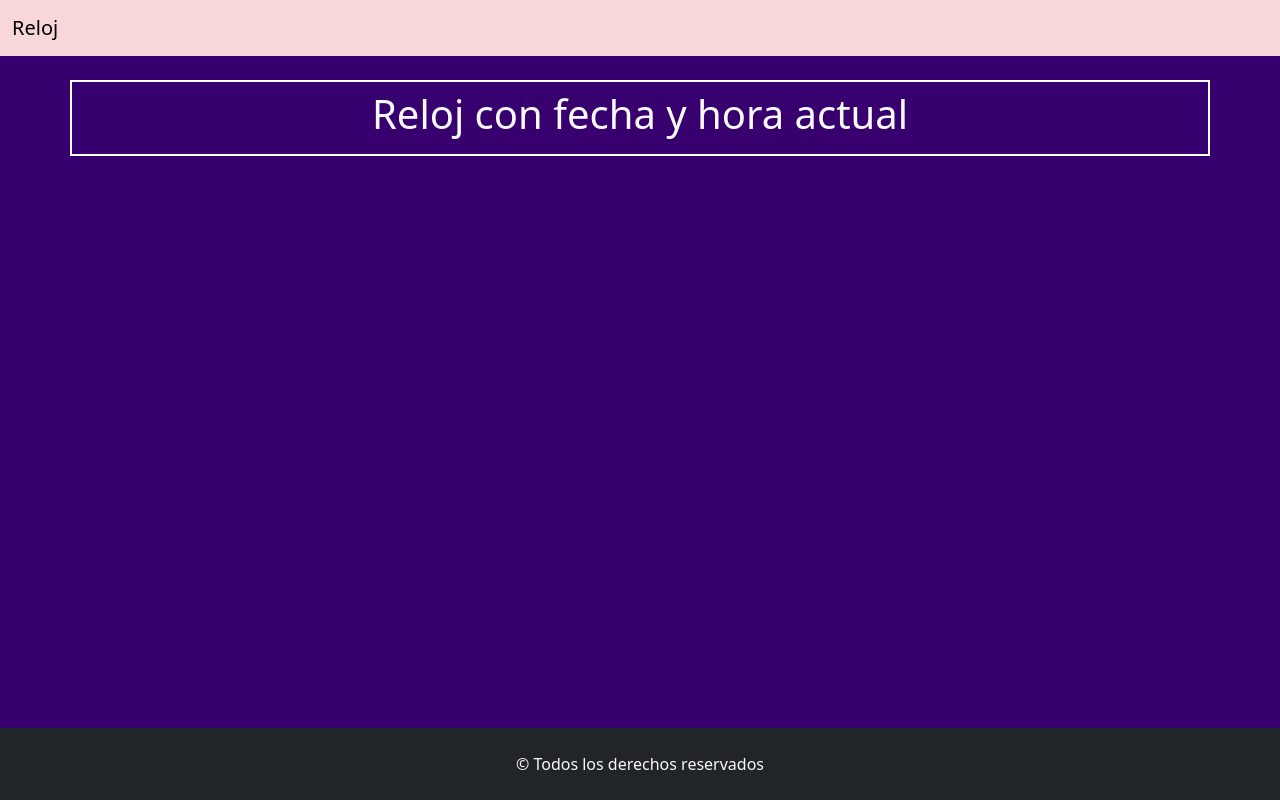
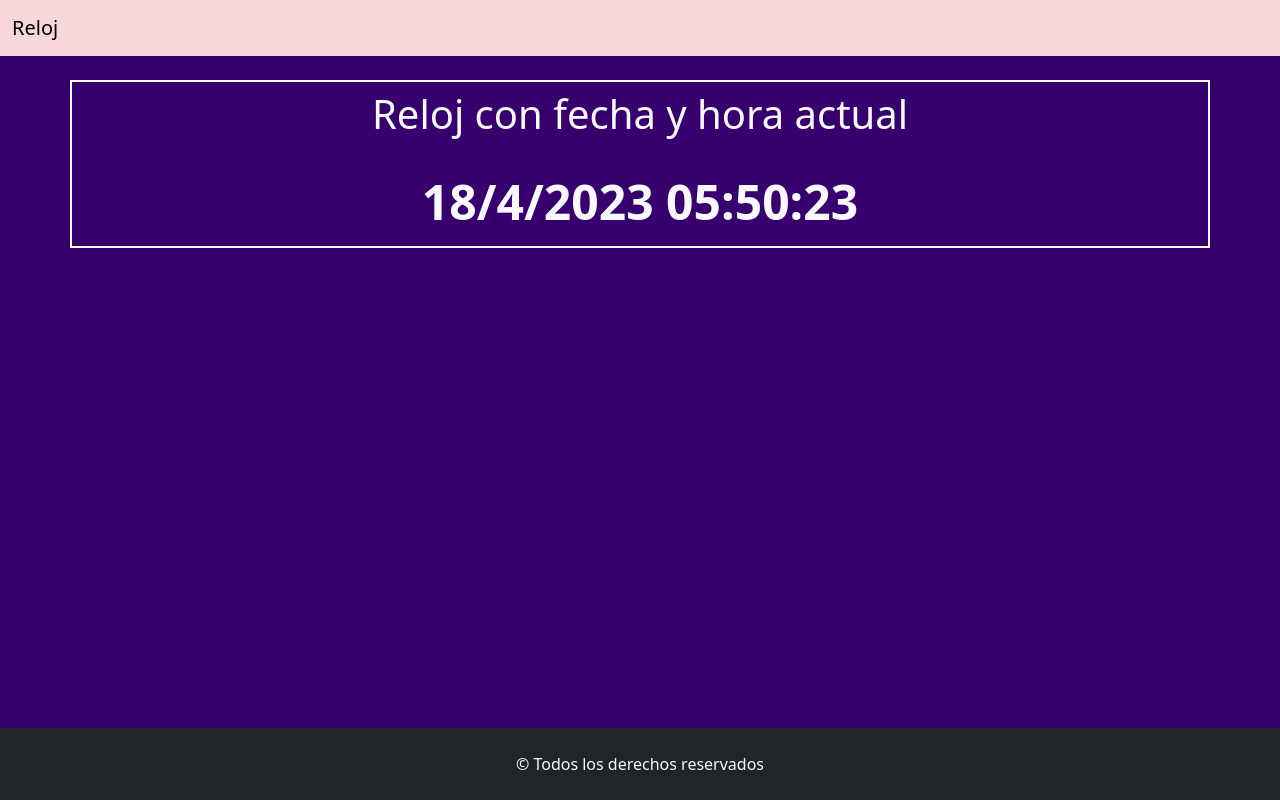
Before and after one commit to mmaleducada/TP5-Ejercicio4, a plain HTML site: page index.html in a window 1280 px wide. Drawn offline with nearby package versions, Linux system fonts and the light colour scheme.

Commit message:
logica funcional

```diff
--- a/css/style.css
+++ b/css/style.css
@@ -11,4 +11,13 @@ main {
 
 section {
     border: solid 2px white;
+    display: flex;
+    flex-direction: column;
+    align-self: center;
 }
+
+.reloj {
+    font-size: 3rem;
+    font-weight: bold;
+    margin-top: 20px;
+}
--- a/js/app.js
+++ b/js/app.js
@@ -0,0 +1,19 @@
+const fechaElemento = document.querySelector('#fecha');
+const horaElemento = document.querySelector('#hora');
+fechaElemento.className = "text-light";
+horaElemento.className = "text-light";
+
+function actualizarReloj() {
+
+const fechaActual = new Date();
+
+const fecha = fechaActual.toLocaleDateString('es-AR');
+const hora = fechaActual.toLocaleTimeString('es-AR');
+
+fechaElemento.textContent = fecha;
+horaElemento.textContent = hora;
+}
+
+actualizarReloj();
+
+setInterval(actualizarReloj, 1000);
```
